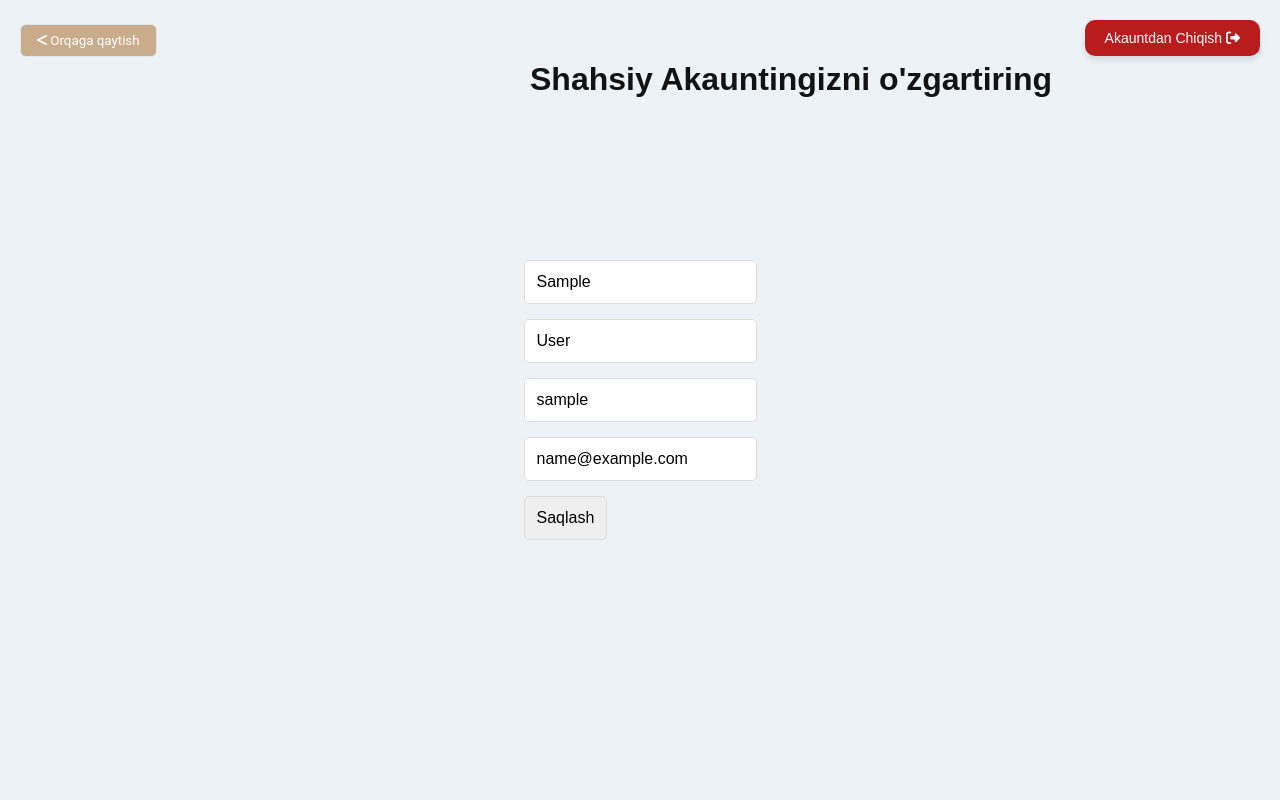
After one commit to rashidiy/Limom, a Django app: page /en/myprofile/ in a window 1280 px wide. The commit adds this page. Run offline with Django 4.2, Linux system fonts and the light colour scheme; the visitor is signed in with stand-in values (Sample User, id 1).

Commit message:
login and register completed and .html ga authentication lar qushildi

```diff
--- a/shop/forms.py
+++ b/shop/forms.py
@@ -17,3 +17,19 @@ class RegistrationForm(UserCreationForm):
         if User.objects.filter(email=email).exists():
             raise forms.ValidationError('This email is already registered.')
         return email
+
+class UserChangeForm(forms.ModelForm):
+    first_name = forms.CharField(required=False)
+    last_name = forms.CharField(required=False)
+    email = forms.EmailField(required=False)
+    username = forms.CharField(required=False)
+
+    def clean_username(self):
+        username = self.cleaned_data.get('username')
+        if User.objects.filter(username=username).exclude(id=self.instance.id).exists():
+            raise forms.ValidationError('Username already taken')
+        return username
+
+    class Meta:
+        model = User
+        fields = ['first_name', 'last_name', 'email', 'username']
--- a/shop/urls.py
+++ b/shop/urls.py
@@ -1,8 +1,6 @@
 from django.urls import path
-from shop.views import (HomePageTemplateView, ShopPageTemplateView, SingleProductTemplateView, WishListView, \
-                        LoginRegisterPageTemplateView, CheckOutPageTemplateView, SingleProductTabStyleLeftTemplateView,
-from shop.views import (HomePageTemplateView, ShopPageTemplateView, SingleProductTemplateView1, WishListView,
-                         CheckOutPageTemplateView, SingleProductTabStyleLeftTemplateView,
+from shop.views import (HomePageTemplateView, ShopPageTemplateView, SingleProductTemplateView, WishListView,
+                        CheckOutPageTemplateView, SingleProductTabStyleLeftTemplateView,
                         SingleProductTabStyleTopTemplateView,
                         SingleProductGroupTemplateView, SingleProductAffinityTemplateView,
                         SingleProductNormalTemplateView,
@@ -12,7 +10,7 @@ from shop.views import (HomePageTemplateView, ShopPageTemplateView, SingleProduc
                         SingleProductGalleryLeftTemplateView, SingleProductCarouselTemplateView,
                         SingleProductGalleryRightTemplateView, SingleProductSaleTemplateView,
                         SingleProductTabStyleRightTemplateView,ShoppingCardTemplateView,CompareTemplateView,
-                        RegisterView, LoginView, LogoutView)
+                        RegisterView, LoginView, LogoutView,edit_profile)
 
 urlpatterns = [
     path('', HomePageTemplateView.as_view(), name='home'),
@@ -42,5 +40,6 @@ urlpatterns = [
     path('login/', LoginView.as_view(), name='login'),
     path('logout/', LogoutView.as_view(), name='logout'),
     path('checkout/',CheckOutPageTemplateView.as_view(), name='checkout'),
+    path('myprofile/', edit_profile, name='myprofile'),
 
 ]
--- a/shop/views/login_register.py
+++ b/shop/views/login_register.py
@@ -4,6 +4,7 @@ from django.contrib import messages
 from django.views import View
 from shop.forms import RegistrationForm
 from django.contrib.auth.forms import AuthenticationForm
+from django.contrib.auth.decorators import login_required
 
 
 class RegisterView(View):
@@ -15,6 +16,7 @@ class RegisterView(View):
         form = RegistrationForm(request.POST)
         if form.is_valid():
             user = form.save()
+            user.backend = 'shop.authentication_backends.EmailBackend'
             login(request, user)
             return redirect('/')
         return render(request, 'login-register/login-register.html', {'register_form': form})
@@ -29,6 +31,7 @@ class LoginView(View):
         form = AuthenticationForm(data=request.POST)
         if form.is_valid():
             user = form.get_user()
+            user.backend = 'shop.authentication_backends.EmailBackend'
             login(request, user)
             return redirect('/')
         messages.error(request, "Invalid email or password!")
@@ -38,4 +41,18 @@ class LoginView(View):
 class LogoutView(View):
     def get(self, request):
         logout(request)
-        return redirect('login')
+        return redirect('shop:login')
+
+from shop.forms import UserChangeForm
+
+@login_required(login_url='shop:login')
+def edit_profile(request):
+    user = request.user
+    if request.method == 'POST':
+        form = UserChangeForm(request.POST, instance=user)
+        if form.is_valid():
+            form.save()
+            return redirect('/')
+    else:
+        form = UserChangeForm(instance=user)
+    return render(request, 'profile/edit_profile.html', {'form': form})
--- /dev/null
+++ b/templates/profile/edit_profile.html
@@ -0,0 +1,268 @@
+<!DOCTYPE html>
+<html lang="en">
+
+<head>
+    <meta charset="UTF-8">
+    <title>Profil Qism</title>
+    <link rel="stylesheet" href="https://cdnjs.cloudflare.com/ajax/libs/font-awesome/6.7.2/css/all.min.css">
+    <link rel="icon" href="/static/1145.jpg">
+    <style>
+        :root[data-theme="dark"] {
+            --body: #1a202c;
+            --text: #ffffff;
+
+
+        }
+
+        :root[data-theme="light"] {
+            --body: #edf2f7;
+            --text: rgba(0, 0, 0, 0.92);
+
+
+
+        }
+
+        .logout-button {
+            position: absolute;
+            top: 20px !important;
+            right: 20px !important;
+            background-color: #b91c1c;
+            color: white;
+            padding: 10px 20px;
+            border-radius: 10px;
+            font-size: 0.875rem;
+            text-decoration: none;
+            box-shadow: 0 4px 6px rgba(0, 0, 0, 0.1);
+            transition: background-color 0.3s ease, transform 0.2s ease;
+            z-index: 1000;
+        }
+
+        .logout-button:hover {
+            background-color: #9f1239;
+            transform: scale(1.1);
+        }
+
+        .logout-button:active {
+            background-color: #881337;
+        }
+
+        body {
+            font-family: Arial, sans-serif;
+            background-color: #f4f4f9;
+            margin: 0;
+            padding: 0;
+            display: flex;
+            justify-content: center;
+            align-items: center;
+            height: 100vh;
+        }
+
+
+
+        h2 {
+            text-align: center;
+            color: #333;
+        }
+
+
+        form {
+            display: flex;
+            flex-direction: column;
+            gap: 15px;
+        }
+
+        form input,
+        form button {
+            padding: 12px;
+            font-size: 16px;
+            border: 1px solid #ddd;
+            border-radius: 5px;
+        }
+
+        form input:focus,
+        form button:focus {
+            outline: none;
+            border-color: #0056b3;
+        }
+
+
+
+.search-button3 {
+            padding: 8px 16px;
+            background-color: #C9AC8C;
+            border: 1px solid #e5e7eb;
+            border-radius: 6px;
+            cursor: pointer;
+            position: absolute;
+            top: 24px !important;
+            left: 20px !important;
+            transition: all 0.3s ease;
+            color: white;
+            z-index: 10;
+            font-family: "Roboto", Arial, sans-serif;
+        }
+ .search-button3:hover {
+            background-color: #b88a6b;
+            transform: scale(1.1);
+        }
+         .search-button3:active {
+            background-color: #b88a6b;
+        }
+ .search-button3 {
+            animation: gameInterface3 1s ease-out;
+        }
+@keyframes gameInterface3 {
+            0% {
+                opacity: 0;
+                transform: translateY(100px);
+            }
+
+            100% {
+                opacity: 1;
+                transform: translateY(0);
+            }
+        }
+        body{
+            background-color: var(--body);
+        }
+        h1{
+            color: var(--text);
+            position: absolute;
+            left: 530px;
+            top: 40px;
+            font-family: inherit;
+        }
+    </style>
+</head>
+
+<body >
+    <h1 class="header-title1"> Shahsiy Akauntingizni o'zgartiring</h1>
+
+<button class="search-button3" onclick="location.href='{% url 'shop:home' %}';">
+    <i class="fa-solid fa-less-than"></i>   Orqaga qaytish
+</button>
+
+
+
+    {% if user.is_authenticated %}
+    <a href="{% url 'shop:logout' %}" class="logout-button" onclick="return confirmLogout()">Akauntdan Chiqish <i
+            class="fa-solid fa-right-from-bracket"></i></a>
+    {% endif %}
+    <form method="POST" class="register-form" id="register-form">
+        {% csrf_token %}
+
+        <div class="form-group">
+            <label for="first_name"><i class="zmdi zmdi-account material-icons-name"></i></label>
+            <input type="text" name="first_name" id="first_name" placeholder="Ism" value="{{ form.first_name.value }}">
+        </div>
+        {% if form.errors.first_name %}
+        <div class="invalid-feedback">
+            {{ form.errors.first_name }}
+        </div>
+        {% endif %}
+
+        <div class="form-group">
+            <label for="last_name"><i class="zmdi zmdi-account material-icons-name"></i></label>
+            <input type="text" name="last_name" id="last_name" placeholder="Familiya"
+                value="{{ form.last_name.value }}">
+        </div>
+        {% if form.errors.last_name %}
+        <div class="invalid-feedback">
+            {{ form.errors.last_name }}
+        </div>
+        {% endif %}
+
+        <div class="form-group">
+            <label for="username"><i class="zmdi zmdi-account"></i></label>
+            <input type="text" name="username" id="username" placeholder="Foydalanuvchi nomi"
+                value="{{ form.username.value }}">
+        </div>
+        {% if form.errors.username %}
+        <div class="invalid-feedback">
+            {{ form.errors.username }}
+        </div>
+        {% endif %}
+
+        <div class="form-group">
+            <label for="email"><i class="zmdi zmdi-email"></i></label>
+            <input type="email" name="email" id="email" placeholder="Email" value="{{ form.email.value }}">
+        </div>
+        {% if form.errors.email %}
+        <div class="invalid-feedback">
+            {{ form.errors.email }}
+        </div>
+        {% endif %}
+
+        <div class="form-group form-button">
+            <button type="submit" name="signup" id="signup" class="form-submit">
+                Saqlash
+            </button>
+        </div>
+    </form>
+</body>
+<script>
+    function confirmLogout() {
+        return confirm("Rostan ham chiqmoqchimisiz?");
+    }
+    function router(url) {
+        window.location.href = url;
+    }
+</script>
+<script>
+    const headerTitle = document.querySelector('.header-title');
+    let x = 500;
+    let y = 50;
+
+    function changeColor() {
+        const randomTextColor = '#' + Math.floor(Math.random() * 16777215).toString(16);
+        headerTitle.style.color = randomTextColor;
+    }
+
+
+
+    setInterval(changeColor, 1000);
+
+    const body = document.body;
+    const mon = document.getElementById("mon");
+    const sunIcon = document.getElementById("sun");
+
+    const customTheme = (theme) => {
+        const elRoot = document.documentElement;
+        elRoot.setAttribute("data-theme", theme);
+        localStorage.setItem('dark-mode', JSON.stringify(theme));
+
+        if (theme === "dark") {
+            mon.style.display = "none";
+            sunIcon.style.display = "block";
+            body.classList.add('dark-mode');
+        } else {
+            mon.style.display = "block";
+            sunIcon.style.display = "none";
+            body.classList.remove("dark-mode");
+        }
+    };
+
+    const toggleFunction = (darkMode) => {
+        if (darkMode === "dark") {
+            customTheme("dark");
+        } else {
+            customTheme("light");
+        }
+    };
+
+
+
+    const themFUnctions = () => {
+        const darkMode = JSON.parse(localStorage.getItem('dark-mode'));
+        if (!darkMode) {
+            toggleFunction("light");
+        } else {
+            toggleFunction(darkMode);
+        }
+
+
+    }
+
+    themFUnctions()
+
+</script>
```
Also changed, not shown: shop/authentication_backends.py (+11 -9 lines), shop/views/__init__.py (+7 -2 lines), templates/home/index.html (+27 -28 lines), templates/login-register/login-register.html (+18 -15 lines), static/1145.jpg (added).
